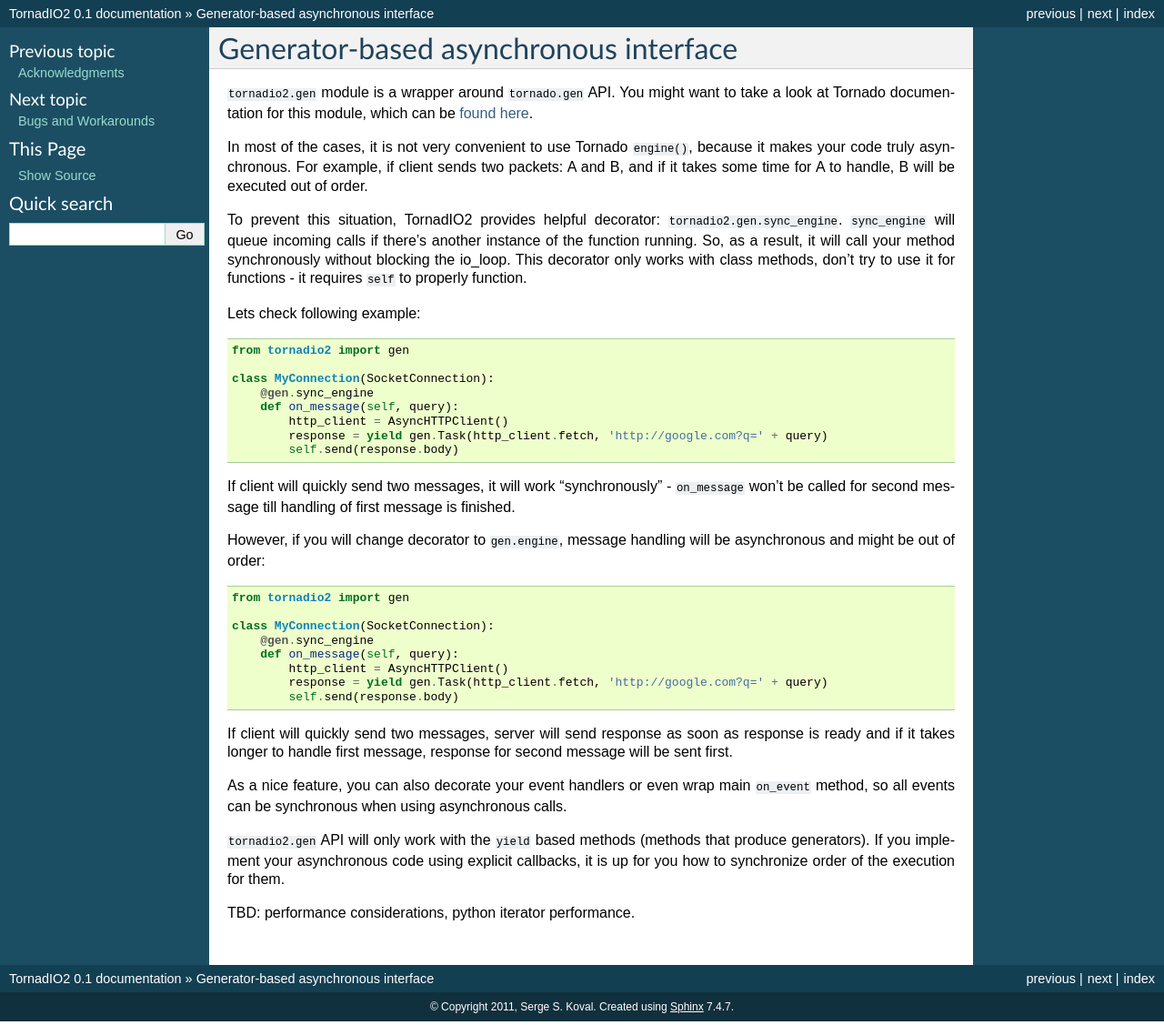
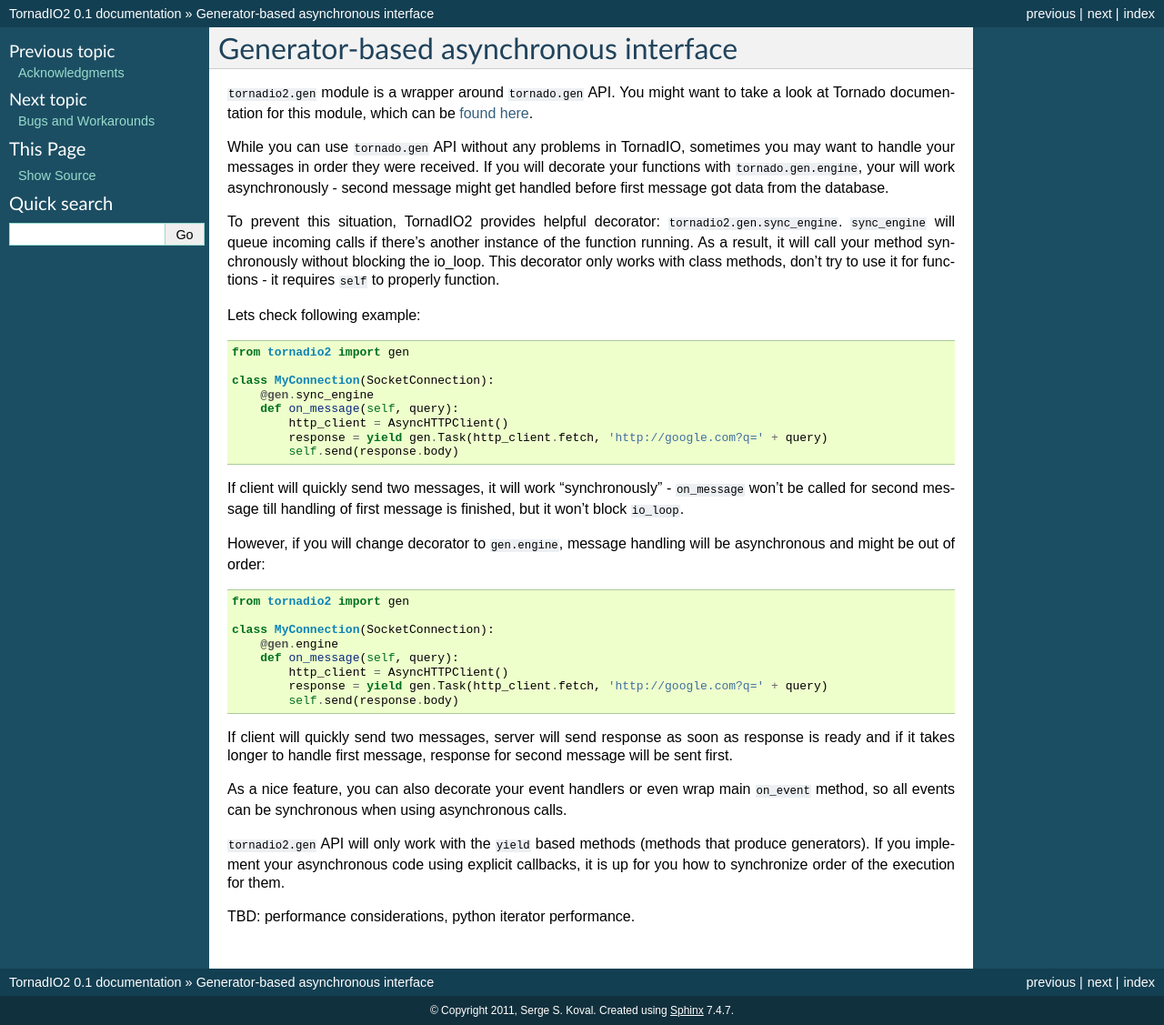
Before and after one commit to mrjoes/tornadio2, a Sphinx documentation site: the page built from doc/gen.rst, in a window 1280 px wide. Shown: the whole page at 91% size. Built offline with Sphinx 7.4.7, drawn with Linux system fonts in a browser that asks for light colours.

Commit message:
Updated gen docs.

```diff
--- a/doc/gen.rst
+++ b/doc/gen.rst
@@ -4,12 +4,12 @@ Generator-based asynchronous interface
 ``tornadio2.gen`` module is a wrapper around ``tornado.gen`` API. You might want to take a
 look at Tornado documentation for this module, which can be `found here <http://www.tornadoweb.org/documentation/gen.html>`_.
 
-In most of the cases, it is not very convenient to use Tornado ``engine()``, because it makes your code truly
-asynchronous. For example, if client sends two packets: A and B, and if it takes some time for A to handle, B will be executed
-out of order.
+While you can use ``tornado.gen`` API without any problems in TornadIO, sometimes you may want to handle your messages in
+order they were received. If you will decorate your functions with ``tornado.gen.engine``, your will work asynchronously -
+second message might get handled before first message got data from the database.
 
 To prevent this situation, TornadIO2 provides helpful decorator: ``tornadio2.gen.sync_engine``. ``sync_engine`` will queue incoming
-calls if there's another instance of the function running. So, as a result, it will call your method synchronously without
+calls if there's another instance of the function running. As a result, it will call your method synchronously without
 blocking the io_loop. This decorator only works with class methods, don't try to use it for functions - it requires ``self``
 to properly function.
 
@@ -26,7 +26,7 @@ Lets check following example:
             self.send(response.body)
 
 If client will quickly send two messages, it will work "synchronously" - ``on_message`` won't be called for second message
-till handling of first message is finished.
+till handling of first message is finished, but it won't block ``io_loop``.
 
 However, if you will change decorator to ``gen.engine``, message handling will be asynchronous and might be out of order:
 ::
@@ -34,7 +34,7 @@ However, if you will change decorator to ``gen.engine``, message handling will b
     from tornadio2 import gen
 
     class MyConnection(SocketConnection):
-        @gen.sync_engine
+        @gen.engine
         def on_message(self, query):
             http_client = AsyncHTTPClient()
             response = yield gen.Task(http_client.fetch, 'http://google.com?q=' + query)
```
